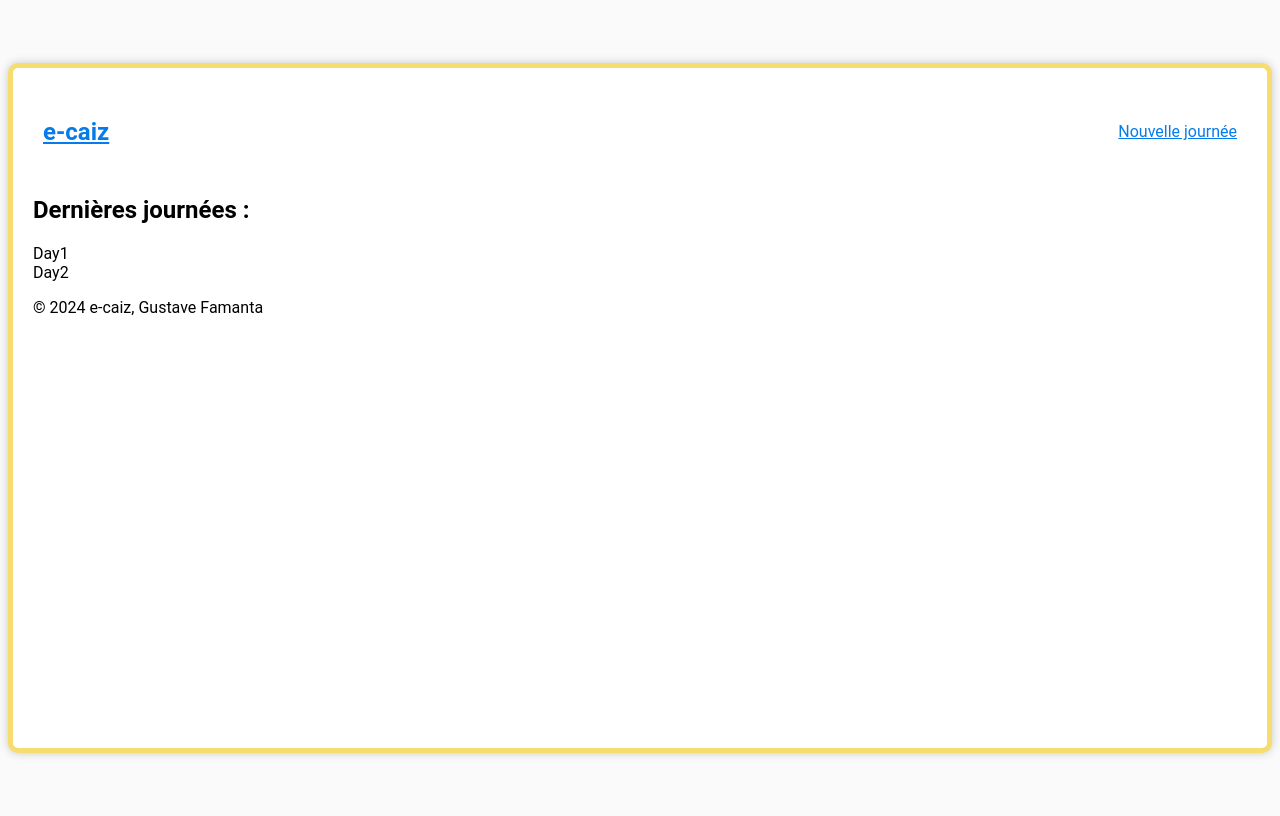
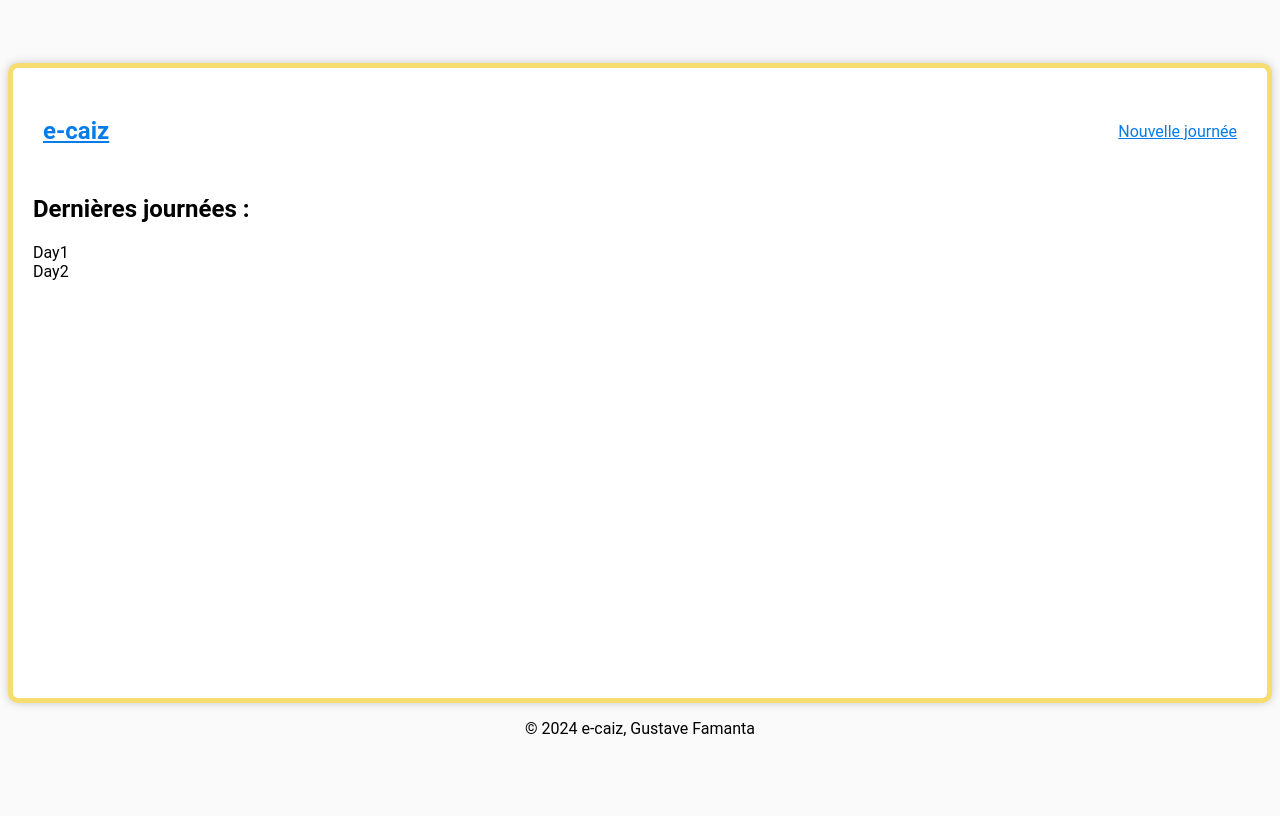
Before and after one commit to gus-fmt/e-caiz, a PHP site: page /accueil in a window 1280 px wide. Run offline with PHP 8.4, Linux system fonts and the light colour scheme.

Commit message:
v0.1.1 : Ajout du changelog, footer indépendant, changements de styles

```diff
--- a/www/accueil/index.php
+++ b/www/accueil/index.php
@@ -23,7 +23,7 @@
             <div>Day1</div>
             <div>Day2</div>
         </section>
-        <?php include_once '../assets/footer.php'; ?>
     </main>
+    <?php include_once '../assets/footer.php'; ?>
 </body>
 </html>
--- a/www/styles/global.css
+++ b/www/styles/global.css
@@ -6,7 +6,9 @@
 
 body {
     background-color: #fafafa;
+    box-sizing: border-box;
     display: flex;
+    flex-direction: column;
     justify-content: center;
     align-items: center;
     min-height: 100vh;
@@ -15,6 +17,7 @@ body {
 }
 
 main {
+    box-sizing: border-box;
     background-color: white;
     border-radius: 10px;
     border: 5px solid var(--secondary-color);
@@ -23,6 +26,7 @@ main {
     width: 100%;
     max-height: 80%;
     height: 80vh;
+    margin: 0;
 }
 
 .navbar {
@@ -37,3 +41,8 @@ main {
 a {
     color: var(--primary-color);
 }
+
+footer {
+    position: relative;
+    bottom: 0;
+}
```
Also changed, not shown: CHANGELOG.MD.
